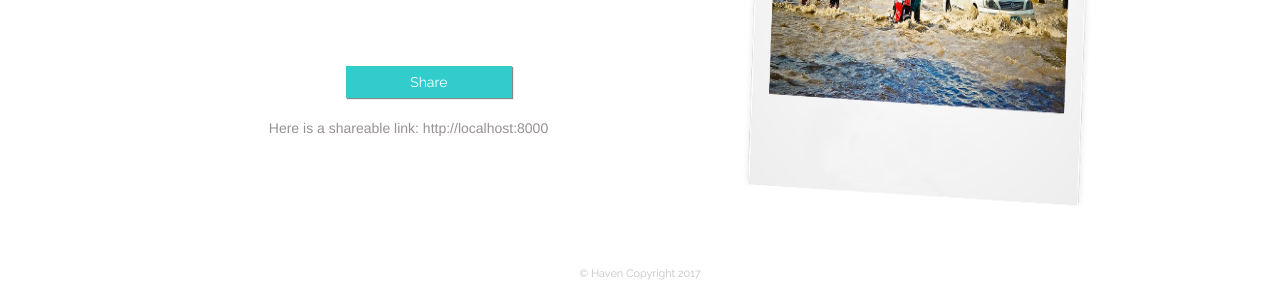
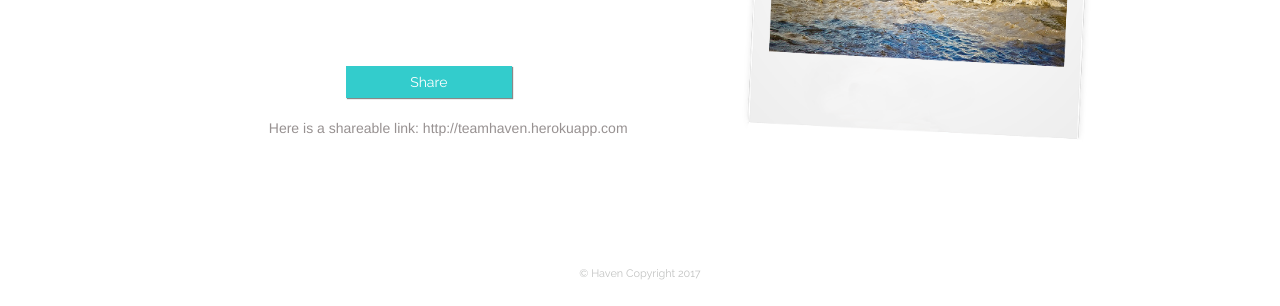
Before and after one commit to kcwijaya/haven-ad, a website: page invite.html in a window 1280 px wide. Shown: the part 508-814 px from the top of the page. Drawn offline with nearby package versions, Linux system fonts and the light colour scheme.

Commit message:
edited sizes

```diff
--- a/invite.html
+++ b/invite.html
@@ -31,8 +31,8 @@
         </div>
 
         <div id="actions">
-            <a style=" margin-left: 6%; width: 13%" id="send-friend" target="_top" href="mailto:?subject=Join me in helping our community with Haven!&body=Hey, %0D%0A%0D%0A Check out this soon to be released mobile application named Haven  that is geared towards helping communities rebuild and recover after natural disasters and emergencies.%0D%0A%0D%0A Learn more here: http://localhost:8000 %0D%0A%0D%0A Cheers! %0D%0A -- %0D%0A" type="button" class="haven-button btn btn-default "> Share</a>
-            <p style="margin-right: 5%; color: #979191;"> <br> Here is a shareable link: http://localhost:8000</p>
+            <a style=" margin-left: 6%; width: 13%" id="send-friend" target="_top" href="mailto:?subject=Join me in helping our community with Haven!&body=Hey, %0D%0A%0D%0A Check out this soon to be released mobile application named Haven  that is geared towards helping communities rebuild and recover after natural disasters and emergencies.%0D%0A%0D%0A Learn more here: http://teamhaven.herokuapp.com %0D%0A%0D%0A Cheers! %0D%0A -- %0D%0A" type="button" class="haven-button btn btn-default "> Share</a>
+            <p style="margin-right: 5%; color: #979191;"> <br> Here is a shareable link: http://teamhaven.herokuapp.com </p>
         </div>
 
         <div id="footer">
--- a/main.css
+++ b/main.css
@@ -124,10 +124,10 @@ html, body
 {
 	position: absolute;
 	bottom: 0%;
-	top: 45%;
+	top: 55%;
 	margin-left: 28%;
 	width: 28%;
-	height: 140%;
+	height: 110%;
 }
 
 .emphasis
```
